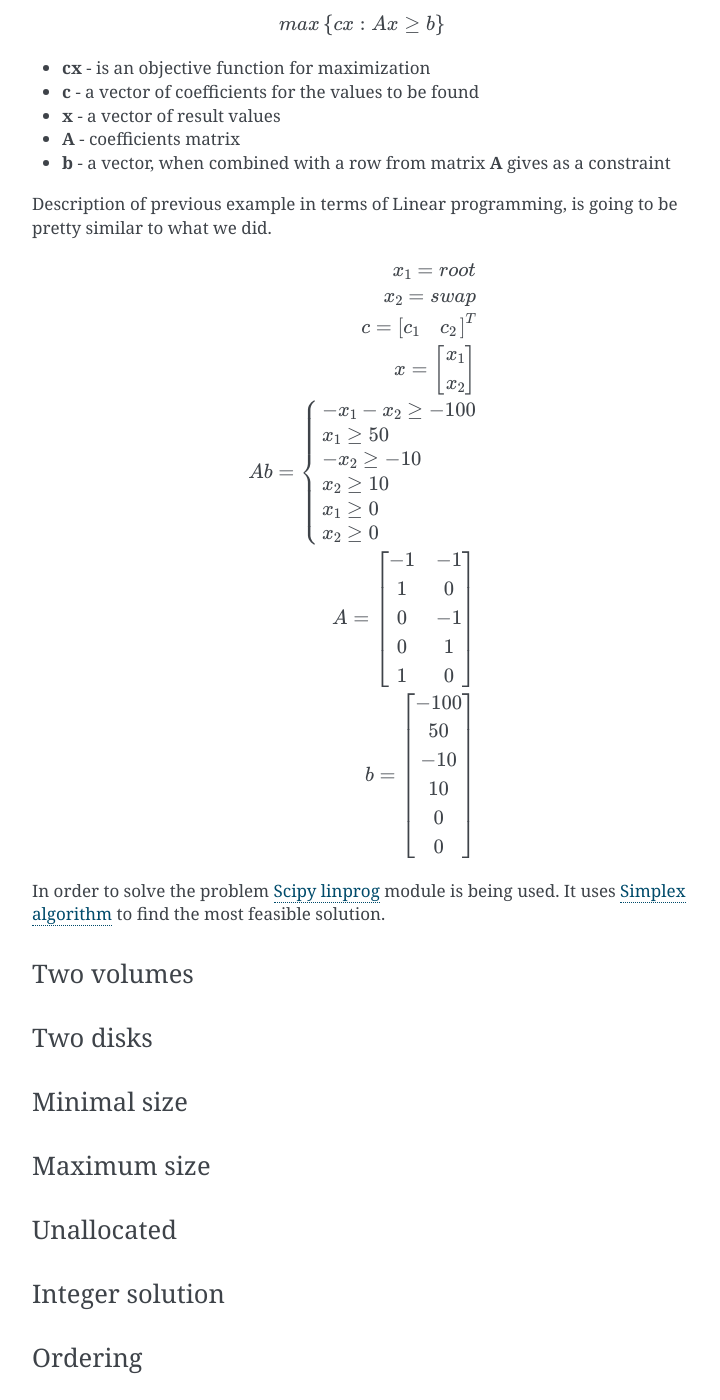
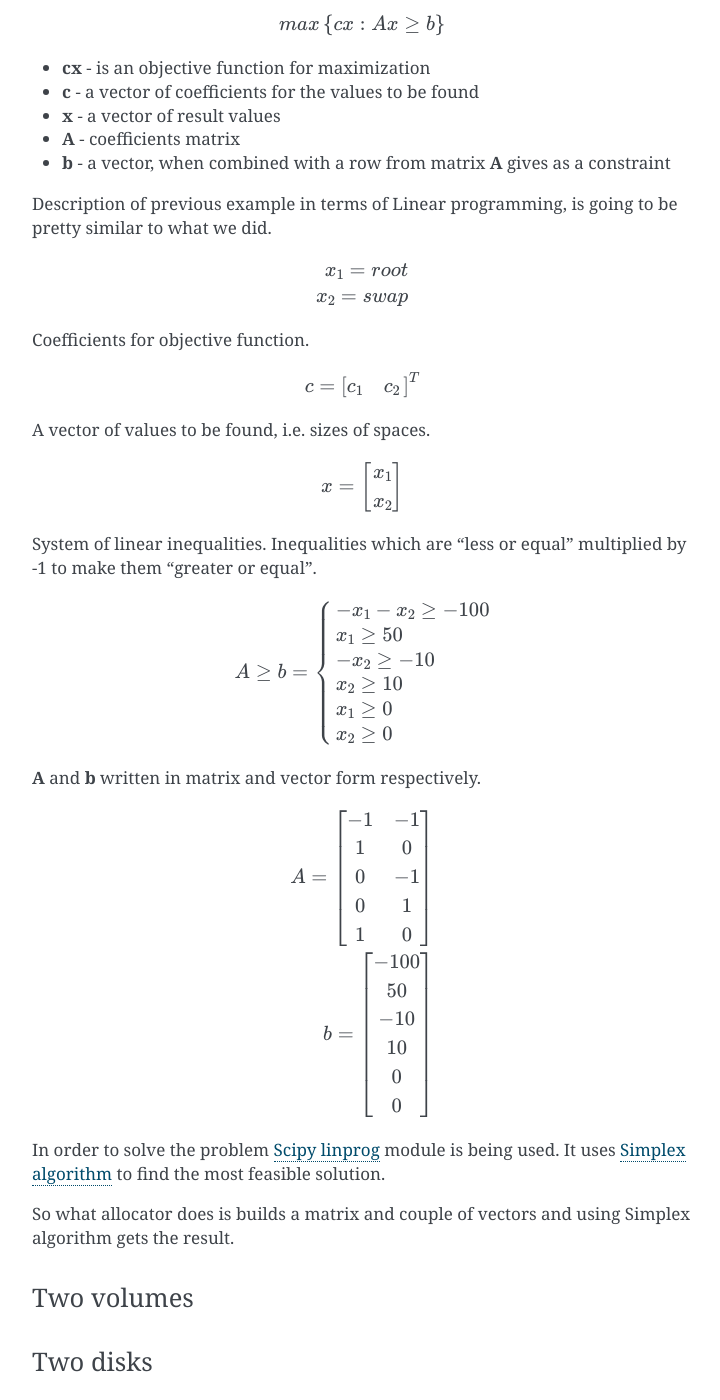
Before and after one commit to openstack-archive/bareon-allocator, a Sphinx documentation site: the page built from doc/source/architecture.rst, in a window 1280 px wide and 1400 px high, scrolled down 4635 px. Shown: the whole window, without its empty margins (388-1108 px from the left). Built offline with Sphinx 7.4.7, drawn with Linux system fonts in a browser that asks for light colours.

Commit message:
Add more information about inequalities in solver description section

```diff
--- a/doc/source/architecture.rst
+++ b/doc/source/architecture.rst
@@ -212,16 +212,28 @@ Description of previous example in terms of Linear programming, is going to be p
    x_1 = root\\
    x_2 = swap\\[2ex]
 
+Coefficients for objective function.
+
+.. math::
+
    c = \begin{bmatrix}
    c_1 & c_2
    \end{bmatrix}^{T}\\[2ex]
+
+A vector of values to be found, i.e. sizes of spaces.
+
+.. math::
 
    x = \begin{bmatrix}
    x_1 \\
    x_2
    \end{bmatrix}\\[2ex]
 
-   Ab = \begin{cases}
+System of linear inequalities. Inequalities which are "less or equal" multiplied by -1 to make them "greater or equal".
+
+.. math::
+
+   A \ge b = \begin{cases}
     - x_1  - x_2 \ge -100 \\
     x_1 \ge 50 \\
     -x_2 \ge -10 \\
@@ -229,6 +241,10 @@ Description of previous example in terms of Linear programming, is going to be p
     x_1 \ge 0 \\
     x_2 \ge 0
    \end{cases}\\[2ex]
+
+**A** and **b** written in matrix and vector form respectively.
+
+.. math::
 
    A =  \begin{bmatrix}
    -1 & -1 \\
@@ -247,8 +263,9 @@ Description of previous example in terms of Linear programming, is going to be p
    0
    \end{bmatrix}\\[2ex]
 
+In order to solve the problem `Scipy linprog <http://docs.scipy.org/doc/scipy-0.16.0/reference/generated/scipy.optimize.linprog.html>`_ module is being used. It uses `Simplex algorithm <https://en.wikipedia.org/wiki/Simplex_algorithm>`_ to find the most feasible solution.
 
-In order to solve the problem `Scipy linprog <http://docs.scipy.org/doc/scipy-0.16.0/reference/generated/scipy.optimize.linprog.html>`_ module is being used. It uses `Simplex algorithm <https://en.wikipedia.org/wiki/Simplex_algorithm>`_ to find the most feasible solution.
+So what allocator does is builds a matrix and couple of vectors and using Simplex algorithm gets the result.
 
 Two volumes
 ~~~~~~~~~~~
```
